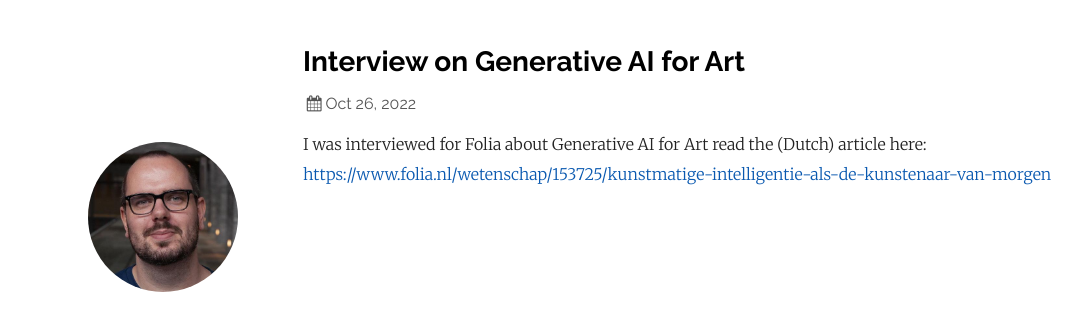
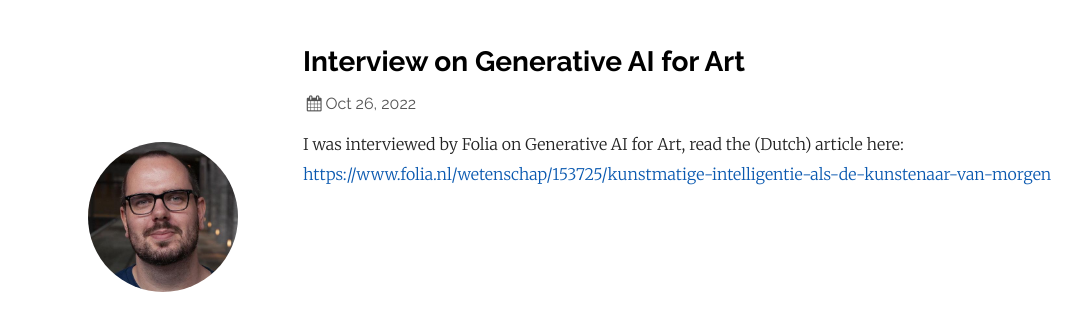
Before and after one commit to Nanne/nanne.github.io, a Jekyll site: the page built from _posts/2022-10-26-interview-on-generative-ai-for-art.md, in a window 1280 px wide. Shown: the top 319 px of the page, without its empty margins (52-1133 px from the left). Built offline with Jekyll 4.4.1, drawn with Linux system fonts in a browser that asks for light colours; some web fonts are replaced; a file with an impossible date is left out.

```diff
--- a/_posts/2022-10-26-interview-on-generative-ai-for-art.md
+++ b/_posts/2022-10-26-interview-on-generative-ai-for-art.md
@@ -4,4 +4,4 @@ title: Interview on Generative AI for Art
 date: 2022-10-26 22:00:00 +0000
 
 ---
-I was interviewed for Folia about Generative AI for Art read the (Dutch) article here: [https://www.folia.nl/wetenschap/153725/kunstmatige-intelligentie-als-de-kunstenaar-van-morgen](https://www.folia.nl/wetenschap/153725/kunstmatige-intelligentie-als-de-kunstenaar-van-morgen "https://www.folia.nl/wetenschap/153725/kunstmatige-intelligentie-als-de-kunstenaar-van-morgen")
+I was interviewed by Folia on Generative AI for Art, read the (Dutch) article here: [https://www.folia.nl/wetenschap/153725/kunstmatige-intelligentie-als-de-kunstenaar-van-morgen](https://www.folia.nl/wetenschap/153725/kunstmatige-intelligentie-als-de-kunstenaar-van-morgen "https://www.folia.nl/wetenschap/153725/kunstmatige-intelligentie-als-de-kunstenaar-van-morgen")
```
Also changed, not shown: _posts/2024-06-31-FAccT.md (+1 -1 lines), _posts/2026-04-16-VISART.md (renamed from _posts/2026-16-04-VISART.md, +1 -1 lines), _posts/2026-04-22-Tim.md (renamed from _posts/2026-22-04-Tim.md, +1 -1 lines).
